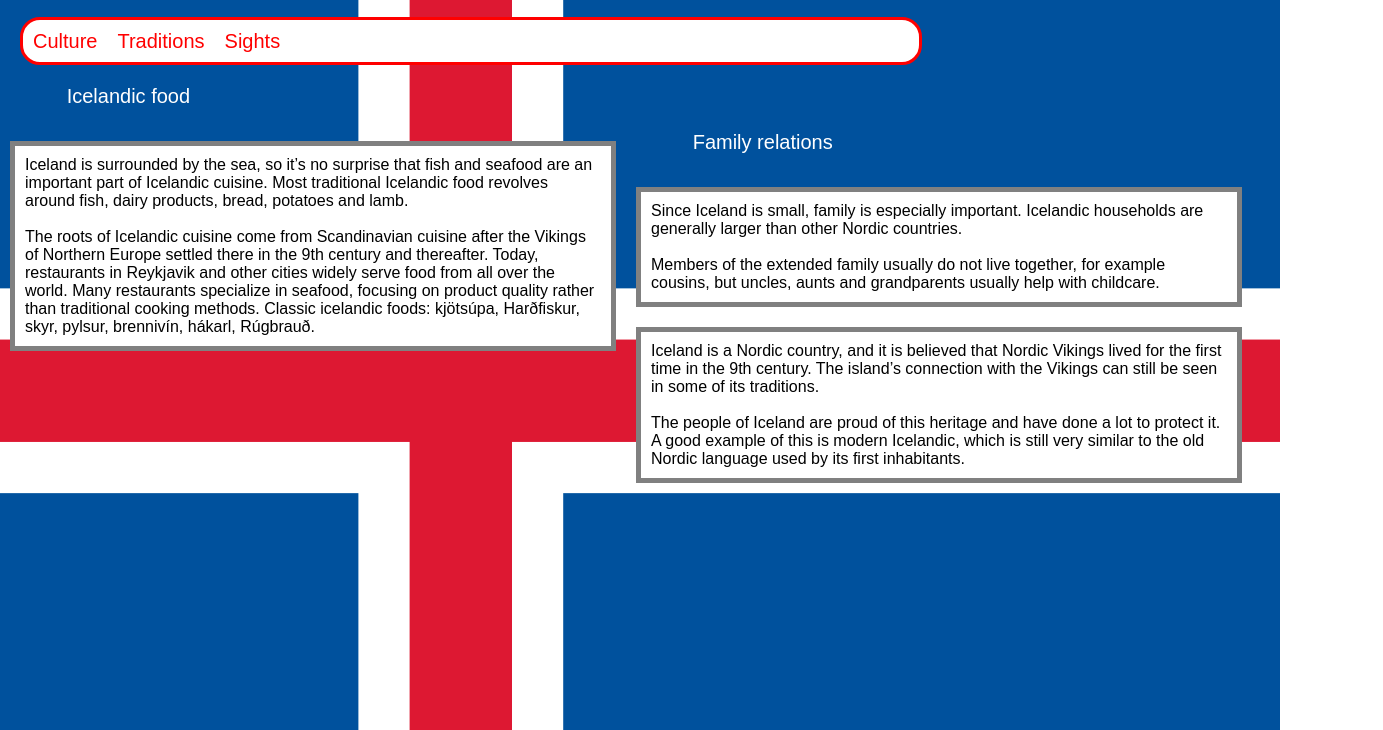
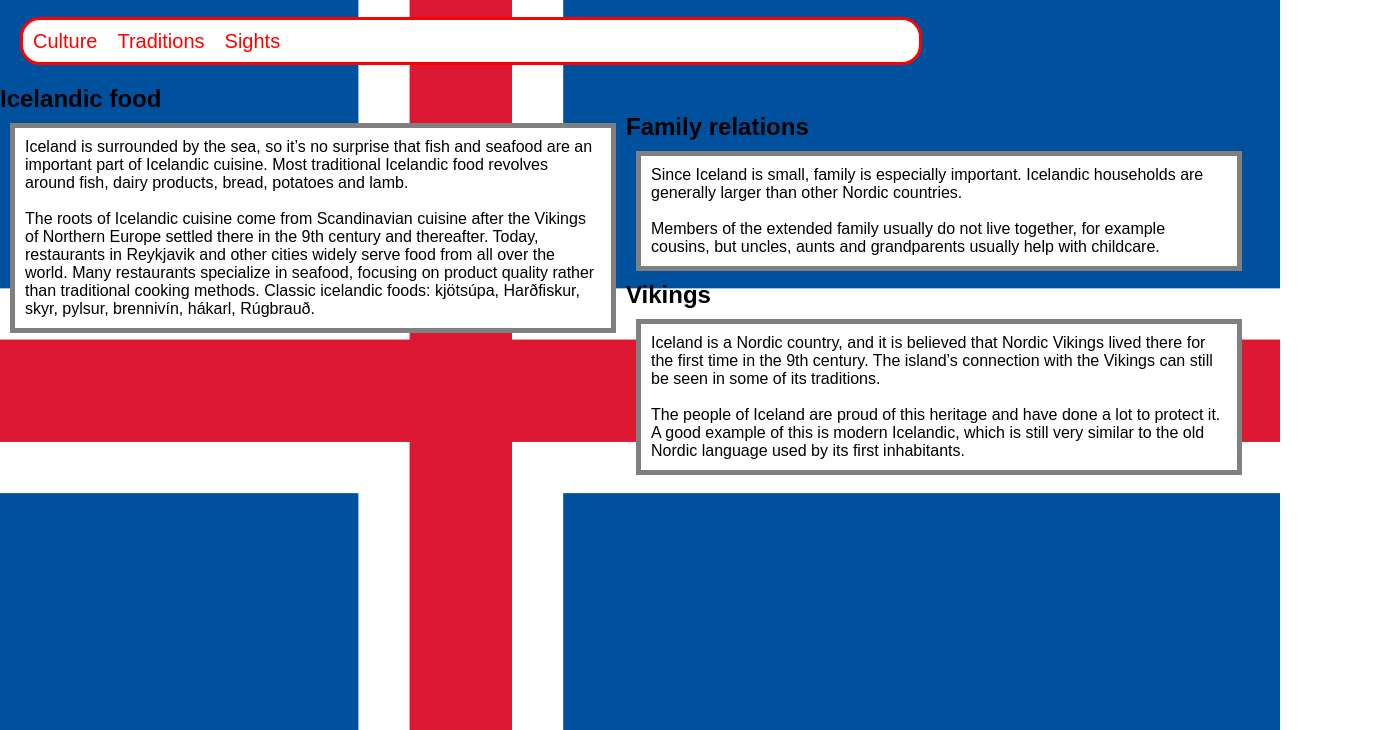
Before and after one commit to henkes-03/Websida-Island, a plain HTML site: page index.html in a window 1280 px wide. Shown: the part 70-800 px from the top of the page, 1383 px wide, since content can reach past the window. Drawn offline with Linux system fonts and the light colour scheme.

Commit message:
Update index.html

```diff
--- a/index.html
+++ b/index.html
@@ -1,11 +1,13 @@
 <!DOCTYPE html>
 <html lang="sv">
+
 <head>
 
     <title>Iceland</title>
     <link rel="stylesheet" href="style.css">
 
 </head>
+
 <body>
 
     <h1>Culture</h1>
@@ -16,25 +18,29 @@
         <a class="rubrik" href="sights.html">Sights</a>
     </div>
 
-        <pre>
+    <h2>
             Icelandic food
-        </pre>
+    </h2>
 
     <div class="textmall">
         <p>
-                Iceland is surrounded by the sea, so it’s no surprise that fish and seafood are an important part of Icelandic cuisine.
+            Iceland is surrounded by the sea, so it’s no surprise that fish and seafood are an important part of
+            Icelandic cuisine.
             Most traditional Icelandic food revolves around fish, dairy products, bread, potatoes and lamb.
             <br>
             <br>
-                  The roots of Icelandic cuisine come from Scandinavian cuisine after the Vikings of Northern Europe settled there in
-                   the 9th century and thereafter. Today, restaurants in Reykjavik and other cities widely serve food from all over the
-                    world. Many restaurants specialize in seafood, focusing on product quality rather than traditional cooking methods.
+            The roots of Icelandic cuisine come from Scandinavian cuisine after the Vikings of Northern Europe settled
+            there in
+            the 9th century and thereafter. Today, restaurants in Reykjavik and other cities widely serve food from all
+            over the
+            world. Many restaurants specialize in seafood, focusing on product quality rather than traditional cooking
+            methods.
             Classic icelandic foods: kjötsúpa, Harðfiskur, skyr, pylsur, brennivín, hákarl, Rúgbrauð.
         </p>
     </div>
-        <pre>
+    <h2>
             Family relations
-        </pre>
+    </h2>
     <div class="textmall">
         <p>
             Since Iceland is small, family is especially important. Icelandic households are generally larger
@@ -46,18 +52,19 @@
 
         </p>
     </div>
-        <pre>
+    <h2>
             Vikings
-        </pre>
+    </h2>
     <div class="textmall">
         <p>
-                Iceland is a Nordic country, and it is believed that Nordic Vikings lived for the first time in the 9th century.
-                The island’s connection with the Vikings can still be seen in some of its traditions.
+            Iceland is a Nordic country, and it is believed that Nordic Vikings lived there for the first time in
+            the 9th century. The island’s connection with the Vikings can still be seen in some of its traditions.
             <br>
             <br>
             The people of Iceland are proud of this heritage and have done a lot to protect it. A good example of this
-                is modern Icelandic,  which is still very similar to the old Nordic language used by its first inhabitants.
+            is modern Icelandic, which is still very similar to the old Nordic language used by its first inhabitants.
         </p>
     </div>
 </body>
+
 </html>
```
Lines whose indentation alone changed are shown as unchanged.
